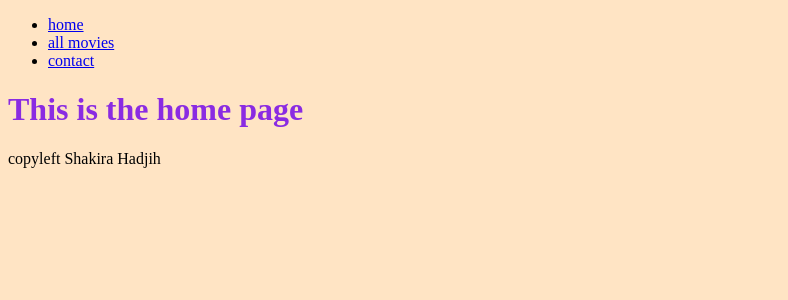
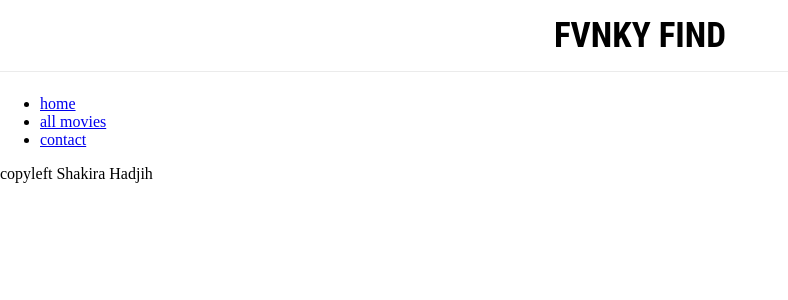
Before and after one commit to Shakirahadjih/Project-Tech, a Node server app: page / in a window 1280 px wide. Shown: the top 300 px of the page, without its empty margins (0-788 px from the left). Run offline with Node 20, Linux system fonts and the light colour scheme; some libraries are stand-ins or nearby versions.

Commit message:
worked on html & css

```diff
--- a/index.js
+++ b/index.js
@@ -11,7 +11,7 @@ nunjucks.configure('views', {
 });
 
 app.get('/', function(req, res) {
-    res.render('home', {title:"This is the home page"});
+    res.render('home', {title:"FVNKY FIND"});
 });
 
 //routes
--- a/public/css/style.css
+++ b/public/css/style.css
@@ -1,7 +1,14 @@
-body {
-    background-color: bisque;
+html, body {
+    padding: 0;
+    margin: 0;
 }
 
 h1 {
-    color: blueviolet;
+    color: black;
+    font-family: Roboto Condensed;
+    font-size: 35px;
+    text-align: center;
+    border-bottom: solid #EBEBEB .5px ;
+    padding-bottom: 15px;
+    margin-top: 15px;
 }
--- a/views/home.njk
+++ b/views/home.njk
@@ -7,9 +7,6 @@
 <body>
 {% include "layouts/header.njk" %}
 
-    <main>
-        <h1>{{title}}</h1>
-    </main>
 
 {% include "layouts/footer.njk" %}
 </body>
--- a/views/layouts/header.njk
+++ b/views/layouts/header.njk
@@ -1,3 +1,14 @@
+
+   {% include "layouts/head.njk" %}
+
+    <h1>{{title}}</h1>
+
+    <div>
+
+
+
+
+<nav>
     <ul>
         <li><a href="/">home</a></li>
         <li><a href="/movies">all movies</a></li>
```
